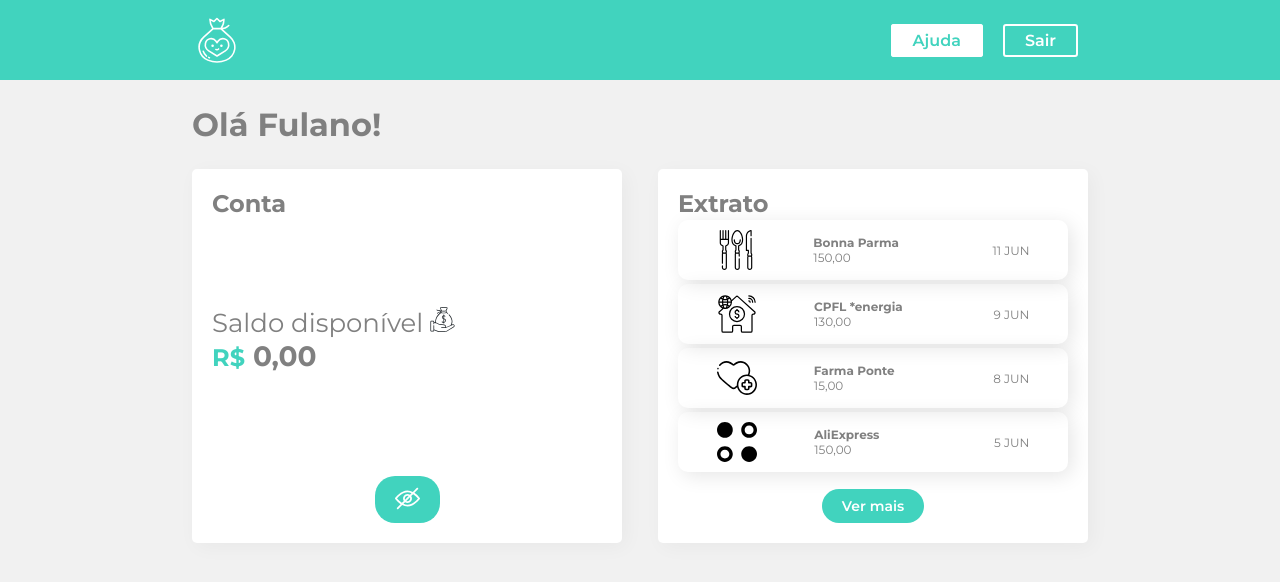
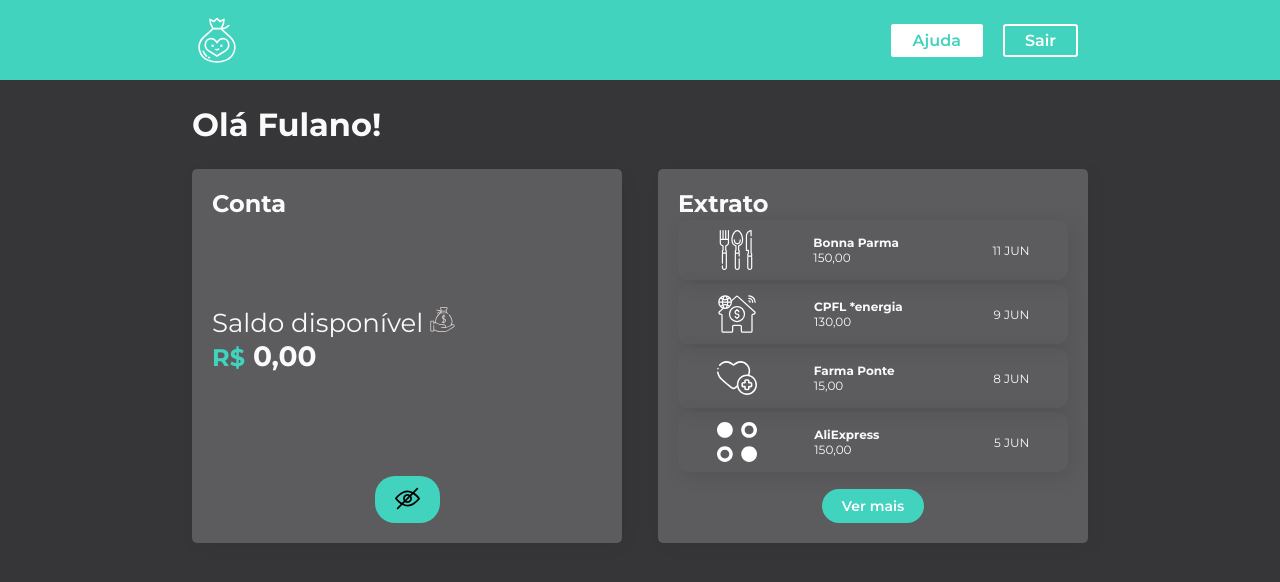
Before and after one commit to pessolatohenrique/curso-react-styled-components, a React (Create React App) app: page / in a window 1280 px wide. Shown: the top 582 px of the page. Built offline with nearby package versions, Linux system fonts and the light colour scheme.

Commit message:
Criacao e aplicacao de temas

```diff
--- a/src/Components/Titulo/index.jsx
+++ b/src/Components/Titulo/index.jsx
@@ -2,7 +2,7 @@ import React from "react";
 import styled from "styled-components";
 
 const Titulo = styled.h1`
-  color: grey;
+  color: ${(props) => props.theme.color};
   padding: 25px 0;
 `;
 
--- a/src/Styled/CommonComponents.js
+++ b/src/Styled/CommonComponents.js
@@ -1,7 +1,7 @@
 import styled from "styled-components";
 
 export const Container = styled.div`
-  background-color: #f1f1f1;
+  background-color: ${(props) => props.theme.background};
   min-height: 90vh;
   padding: 0px 15vw;
 `;
@@ -20,6 +20,7 @@ export const Content = styled.section`
 export const IconImage = styled.img`
   height: 25px;
   width: 25px;
+  filter: ${(props) => props.theme.filter};
 `;
 
 export const IconImageMargin = styled(IconImage)`
@@ -30,7 +31,7 @@ export const Box = styled.div`
   display: flex;
   flex-direction: column;
   justify-content: space-between;
-  background-color: white;
+  background-color: ${(props) => props.theme.content};
   border-radius: 5px;
   box-shadow: 4px 4px 20px 0px rgba(0, 0, 0, 0.04);
   padding: 20px;
@@ -94,4 +95,5 @@ export const ItemDetails = styled.p`
 export const ItemImage = styled.img`
   width: 40px;
   height: 40px;
+  filter: ${(props) => props.theme.filter};
 `;
--- a/src/Styled/GlobalStyle.js
+++ b/src/Styled/GlobalStyle.js
@@ -8,7 +8,7 @@ export const GlobalStyle = createGlobalStyle`
   margin: 0;
   padding: 0;
   text-decoration: none;
-  color: grey;
+  color: ${(props) => props.theme.color};
 }
 `;
 
--- /dev/null
+++ b/src/Styled/Themes.js
@@ -0,0 +1,23 @@
+// default theme
+const backgroundLight = "#f1f1f1";
+const contentLight = "#ffffff";
+const textColorLight = "#808080";
+
+// dark theme
+const backgroundDark = "#363537";
+const contentDark = "#5c5b5e";
+const textColorDark = "#FAFAFA";
+
+export const THEME_LIGHT = {
+  background: backgroundLight,
+  content: contentLight,
+  color: textColorLight,
+  filter: "",
+};
+
+export const THEME_DARK = {
+  background: backgroundDark,
+  content: contentDark,
+  color: textColorDark,
+  filter: "invert(100%)",
+};
```
Also changed, not shown: src/App.js (+4 -3 lines).
